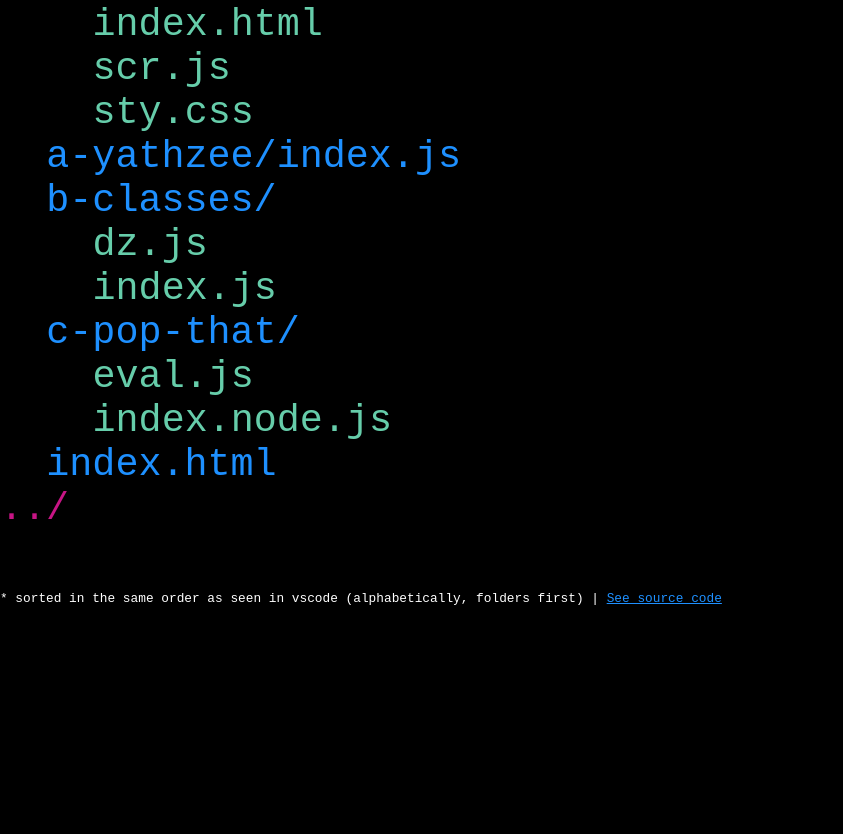
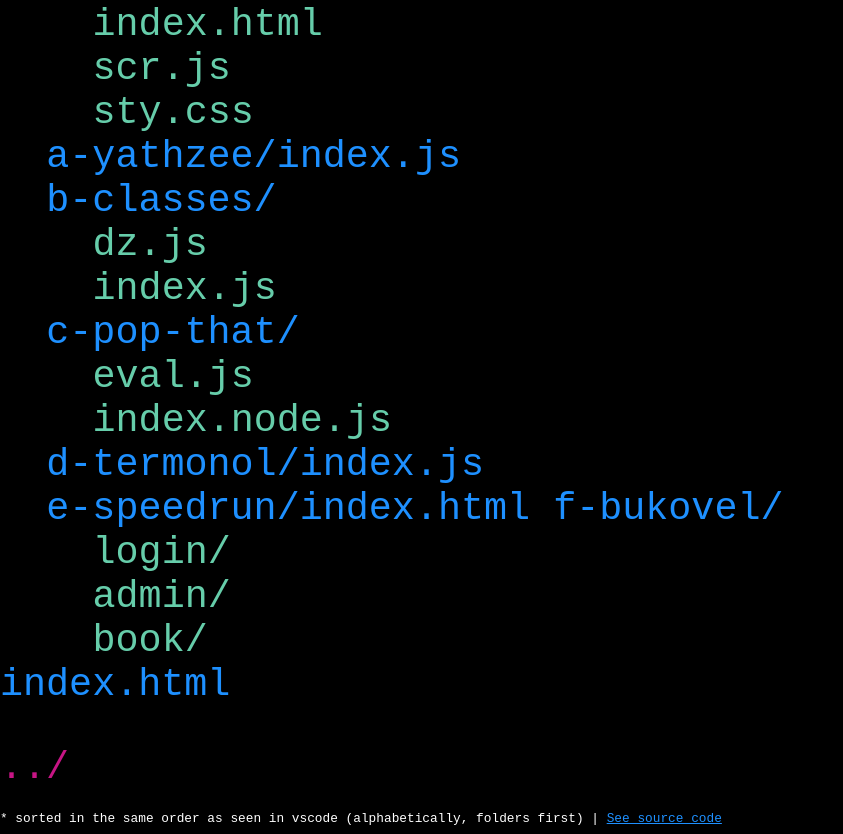
Before and after one commit to danik00111/js-mega-folder, a plain HTML site: page index.html in a window 1280 px wide. Shown: the part 7293-8127 px from the top of the page, without its empty margins (0-843 px from the left). Before the commit the page ends 7907 px from the top, so only its background shows below. Drawn offline with Linux system fonts and the light colour scheme; a web font is replaced by a local one.

Commit message:
oh yeah listingdirs

```diff
--- a/index.html
+++ b/index.html
@@ -241,9 +241,18 @@
           <a href="./vol2/b-classes/index.js">index.js</a>
         </div>
         <a class="folder-name" href="./vol2/c-pop-that/">c-pop-that/</a>
-        <div class="folder">
-          <a href="./vol2/c-pop-that/eval.js">eval.js</a>
-          <a href="./vol2/c-pop-that/index.node.js">index.node.js</a>
+          <div class="folder">
+            <a href="./vol2/c-pop-that/eval.js">eval.js</a>
+            <a href="./vol2/c-pop-that/index.node.js">index.node.js</a>
+          </div>
+          <a class="folder-name" href="./vol2/d-termonol/index.js">d-termonol/index.js</a><br>
+          <a class="folder-name" href="./vol2/e-speedrun/index.html">e-speedrun/index.html</a>
+          <a class="folder-name" href="./vol2/f-bukovel/">f-bukovel/</a>
+          <div class="folder">
+            <a href="./vol2/f-bukovel/login/">login/</a>
+            <a disabled href="./vol2/f-bukovel/admin/">admin/</a>
+            <a disabled href="./vol2/f-bukovel/book/">book/</a>
+          </div>
         </div>
         <a class="folder-name" href="./vol2/index.html">index.html</a>
       </div>
```
Also changed, not shown: vol2/index.html (+5 -2 lines).
